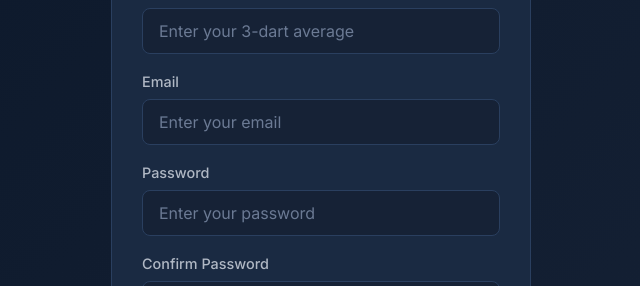
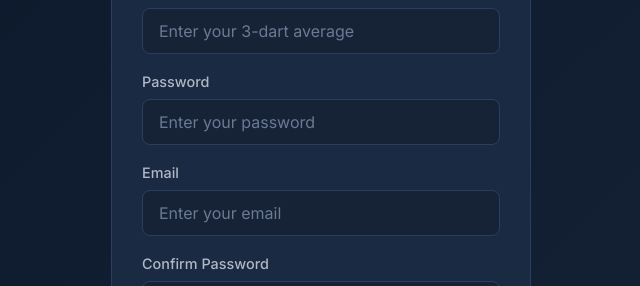
Before and after one commit to evierhys13-web/Elite-Arrows, a React (Vite) app: page /auth in a window 1280 px wide. Both pictures are taken after a click on the button "Sign Up". Shown: the part 460-746 px from the top of the page, without its empty margins (319-959 px from the left). Built offline with nearby package versions, Linux system fonts and the light colour scheme; no server answers; the database is empty; the HTML template or start-up script is replaced by a standard one.

Commit message:
Sign in with DartCounter username and password

```diff
--- a/src/pages/Auth.jsx
+++ b/src/pages/Auth.jsx
@@ -17,7 +17,7 @@ export default function Auth() {
   const [error, setError] = useState('')
   const [loading, setLoading] = useState(false)
 
-  const { signUp, signIn, isAuthenticated, loading: authLoading } = useAuth()
+  const { signUp, signIn, isAuthenticated, loading: authLoading, getAllUsers } = useAuth()
   const navigate = useNavigate()
 
   if (authLoading) {
@@ -64,11 +64,20 @@ export default function Auth() {
         }, formData.rememberMe)
         alert('Sign up successful!')
       } else {
-        if (!formData.email || !formData.password) {
-          throw new Error('Email and password are required')
+        if (!formData.dartCounterUsername || !formData.password) {
+          throw new Error('DartCounter username and password are required')
         }
 
-        await signIn(formData.email, formData.password, formData.rememberMe)
+        const allUsers = getAllUsers()
+        const user = allUsers.find(u => u.dartCounterUsername?.toLowerCase() === formData.dartCounterUsername.toLowerCase())
+        if (!user) {
+          throw new Error('User not found with that DartCounter username')
+        }
+        if (!user.email) {
+          throw new Error('No email associated with this account')
+        }
+
+        await signIn(user.email, formData.password, formData.rememberMe)
         alert('Sign in successful!')
       }
 
@@ -141,19 +150,6 @@ export default function Auth() {
             )}
 
             <div className="form-group">
-              <label htmlFor="email">Email</label>
-              <input
-                type="email"
-                id="email"
-                name="email"
-                value={formData.email}
-                onChange={handleChange}
-                placeholder="Enter your email"
-                autoComplete="email"
-              />
-            </div>
-
-            <div className="form-group">
               <label htmlFor="password">Password</label>
               <input
                 type="password"
@@ -165,6 +161,23 @@ export default function Auth() {
                 autoComplete={isSignUp ? 'new-password' : 'current-password'}
               />
             </div>
+
+            {isSignUp && (
+              <>
+                <div className="form-group">
+                  <label htmlFor="email">Email</label>
+                  <input
+                    type="email"
+                    id="email"
+                    name="email"
+                    value={formData.email}
+                    onChange={handleChange}
+                    placeholder="Enter your email"
+                    autoComplete="email"
+                  />
+                </div>
+              </>
+            )}
 
             {isSignUp && (
               <div className="form-group">
```
